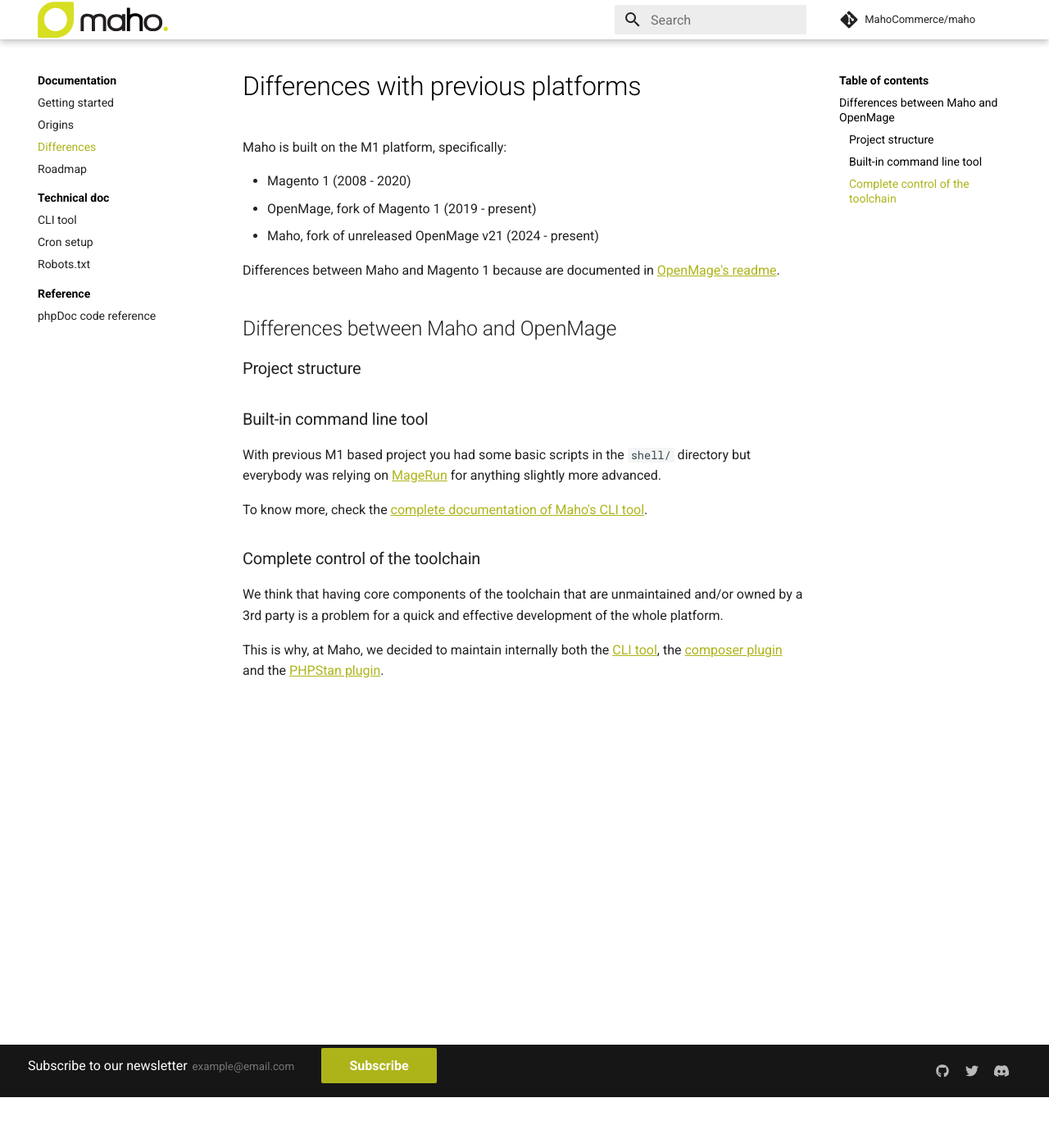
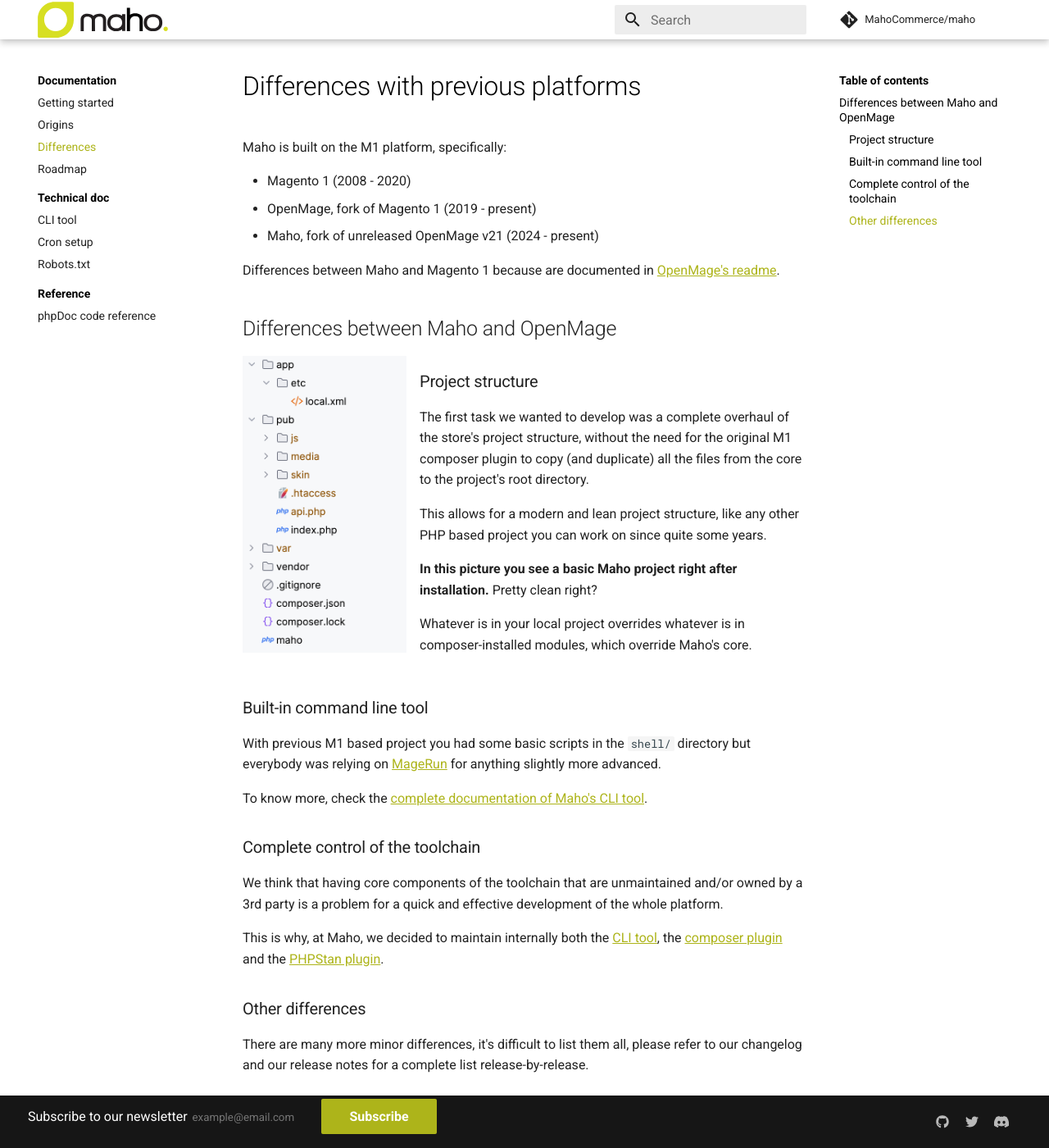
Before and after one commit to MahoCommerce/mahocommerce.com, an MkDocs documentation site: the page built from docs/differences.md, in a window 1280 px wide and 1400 px high, scrolled down 62 px. Shown: the whole window at 82% size. Built offline with MkDocs 1.6.1 and Material for MkDocs 9.7.7, drawn with Linux system fonts in a browser that asks for light colours; comment, search, counter and statistics services are not loaded.

Commit message:
differences

```diff
--- a/docs/differences.md
+++ b/docs/differences.md
@@ -11,15 +11,26 @@
 
 ## Differences between Maho and OpenMage
 
+![Structure of a basic Maho project](/assets/basic-project-structure.png){ width=200 loading=lazy align=left }
+
 ### Project structure
 
+The first task we wanted to develop was a complete overhaul of the store's project structure, without the need for the
+original M1 composer plugin to copy (and duplicate) all the files from the core to the project's root directory.
 
+This allows for a modern and lean project structure, like any other PHP based project you can work on since quite
+some years.
+
+**In this picture you see a basic Maho project right after installation.** Pretty clean right?
+
+Whatever is in your local project overrides whatever is in composer-installed modules, which override Maho's core.
+
+<div style="clear: both"></div>
 
 ### Built-in command line tool
 
 With previous M1 based project you had some basic scripts in the `shell/` directory but everybody was relying on
 [MageRun](https://magerun.net/){:target="_blank"} for anything slightly more advanced.
-
 
 To know more, check the [complete documentation of Maho's CLI tool](cli-tool.md).
 
@@ -31,3 +42,8 @@
 This is why, at Maho, we decided to maintain internally both the [CLI tool](cli-tool.md), the
 [composer plugin](https://github.com/MahoCommerce/maho-composer-plugin){:target="_blank"} and the
 [PHPStan plugin](https://github.com/MahoCommerce/maho-phpstan-plugin){:target="_blank"}.
+
+### Other differences
+
+There are many more minor differences, it's difficult to list them all, please refer to our changelog and our release
+notes for a complete list release-by-release.
```
Also changed, not shown: docs/assets/basic-project-structure.png (added).
